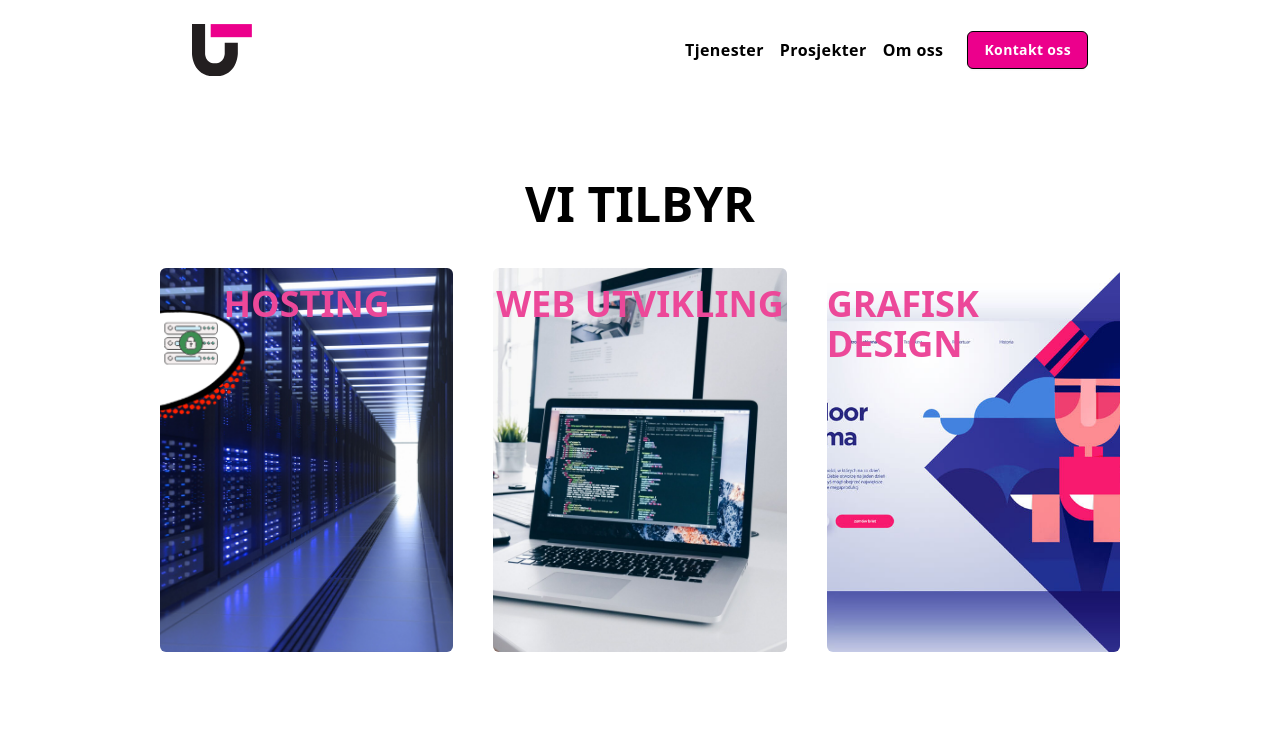
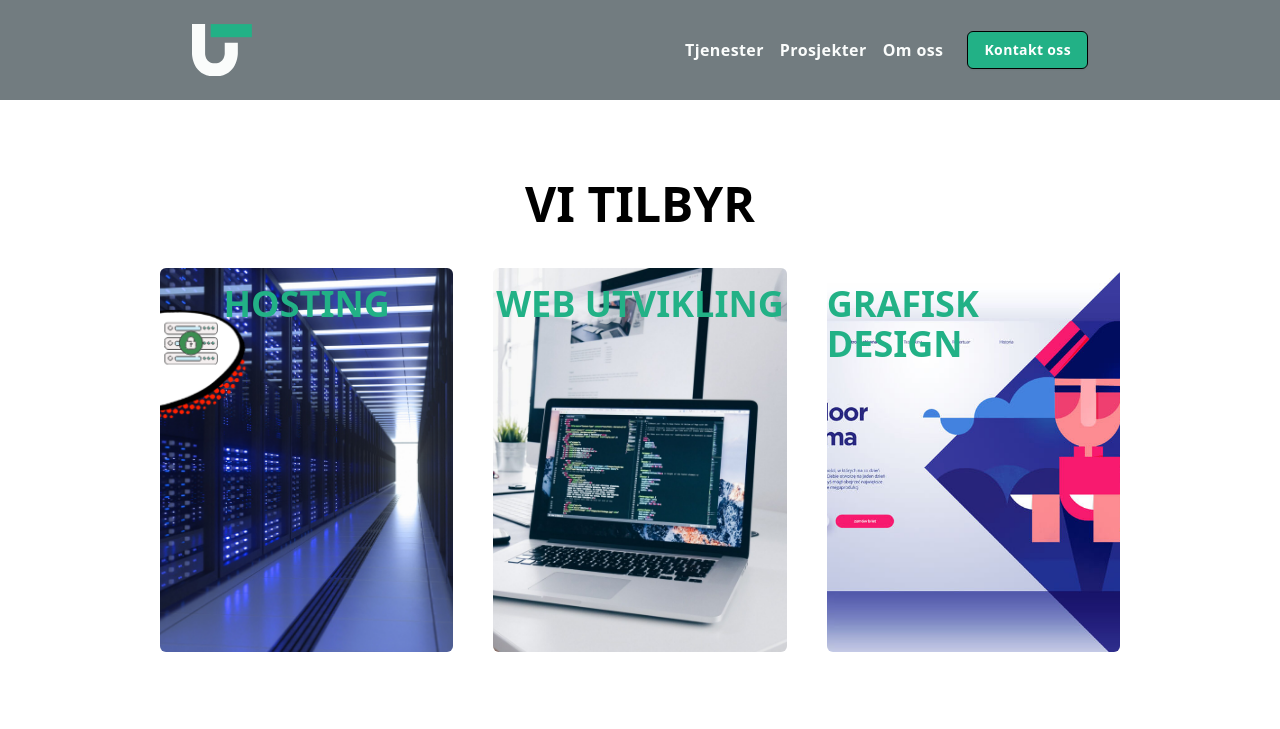
Before and after one commit to Upper-Tech/Upper-Tech, a website: page public/index.html in a window 1280 px wide. Shown: the top 729 px of the page. Drawn offline with Linux system fonts and the light colour scheme.

Commit message:
endra farge

```diff
--- a/public/index.html
+++ b/public/index.html
@@ -9,30 +9,30 @@
 </head>
 
 <body>
-  <header id="header" class="sticky top-0 z-50 flex w-full justify-center text-black bg-white">
+  <header id="header" class="sticky top-0 z-50 flex w-full justify-center text-black bg-[#727c80]">
     <div class="flex w-9/12 items-center justify-between py-6 px-8 sm:px-6 lg:px-8">
       <a href="#">
         <div id="logo-UT" class="w-10 h-full">
           <svg id="a" xmlns="http://www.w3.org/2000/svg" width="59.865" height="52.4766" viewBox="0 0 359.19 314.86">
-            <rect x="112.23" y=".58" width="246.96" height="78.57" fill="#ec008c" stroke-width="0" />
+            <rect x="112.23" y=".58" width="246.96" height="78.57" fill="#22b186" stroke-width="0" />
             <path
               d="m274.98,134.22v-21.82h-78.56v64.71s0,59.04-58.93,59.04-58.93-59.04-58.93-59.04V0H0v177.11s0,137.75,137.5,137.75,137.5-137.75,137.5-137.75v-42.64c0-.08-.01-.16-.01-.25Z"
-              fill="#231f20" stroke-width="0" />
+              fill="#fafcfb" stroke-width="0" />
           </svg>
         </div>
       </a>
       <div class="flex gap-6 items-center">
         <div class="hidden gap-4 md:flex">
-          <a href="Services/services.html" class="no-underline font-bold tracking-wide">
-            Tjenester </a><a href="Projects/projects.html" class="no-underline font-bold tracking-wide">
-            Prosjekter </a><a href="About/about.html" class="no-underline font-bold tracking-wide">
+          <a href="Services/services.html" class="no-underline font-extrabold tracking-wide text-[#fafcfb]">
+            Tjenester </a><a href="Projects/projects.html" class="no-underline font-extrabold tracking-wide text-[#fafcfb]">
+            Prosjekter </a><a href="About/about.html" class="no-underline font-extrabold tracking-wide text-[#fafcfb]">
             Om oss
           </a>
         </div>
         <div class="hidden md:block">
           <a href="contact/contact.html">
             <button type="button"
-              class="border-black bg-[#ec008c] text-white hover:bg-gray-800 focus:ring-black inline-flex items-center justify-center rounded-md border px-4 py-2 text-sm font-bold tracking-wide shadow-sm focus:outline-none focus:ring-2 focus:ring-offset-2 sm:w-auto">
+              class="border-black bg-[#22b186] text-white hover:bg-gray-800 focus:ring-black inline-flex items-center justify-center rounded-md border px-4 py-2 text-sm font-bold tracking-wide shadow-sm focus:outline-none focus:ring-2 focus:ring-offset-2 sm:w-auto">
               Kontakt oss
             </button>
           </a>
@@ -46,15 +46,15 @@
       <div class="main-container flex items-center justify-center gap-10 w-9/12 h-full mb-10">
         <div class="hosting-box w-96 h-96 flex justify-center rounded-md bg-cover bg-center"
           style="background-image: url(images/hosting.png);">
-          <h2 class=" text-4xl uppercase text-pink-500 font-extrabold mt-4">hosting</h2>
+          <h2 class=" text-4xl uppercase text-[#22b186] font-extrabold mt-4">hosting</h2>
         </div>
         <div class="utvikling-box w-96 h-96 flex justify-center rounded-md bg-cover bg-center"
           style="background-image: url(images/webutvikling.jpeg);">
-          <h2 class=" text-4xl uppercase text-pink-500 font-extrabold mt-4">web utvikling</h2>
+          <h2 class=" text-4xl uppercase text-[#22b186] font-extrabold mt-4">web utvikling</h2>
         </div>
         <div class="grafisk-box w-96 h-96 flex justify-center rounded-md bg-cover bg-center"
           style="background-image: url(images/OUTDOOR-CINEMA-geometry-style-design-example.jpg);">
-          <h2 class=" text-4xl uppercase text-pink-500 font-extrabold mt-4">grafisk design</h2>
+          <h2 class=" text-4xl uppercase text-[#22b186] font-extrabold mt-4">grafisk design</h2>
         </div>
       </div>
     </div>
@@ -85,7 +85,7 @@
         <div class="flex flex-row items-center mr-1">
           <input type="email" class="h-8 w-44 rounded-lg placeholder-gray-800 text-gray-900 px-2 pl-2"
             placeholder="Din mail" />
-          <button class="h-8 w-8 ml-3 rounded-lg bg-[#ec008c]"></button>
+          <button class="h-8 w-8 ml-3 rounded-lg bg-[#22b186]"></button>
         </div>
       </div>
     </div>
--- a/src/input.css
+++ b/src/input.css
@@ -1,3 +1,5 @@
 @tailwind base;
 @tailwind components;
 @tailwind utilities;
+
+@import url('https://fonts.googleapis.com/css2?family=Montserrat:ital,wght@0,100..900;1,100..900&display=swap');
```
Also changed, not shown: public/style.css.
